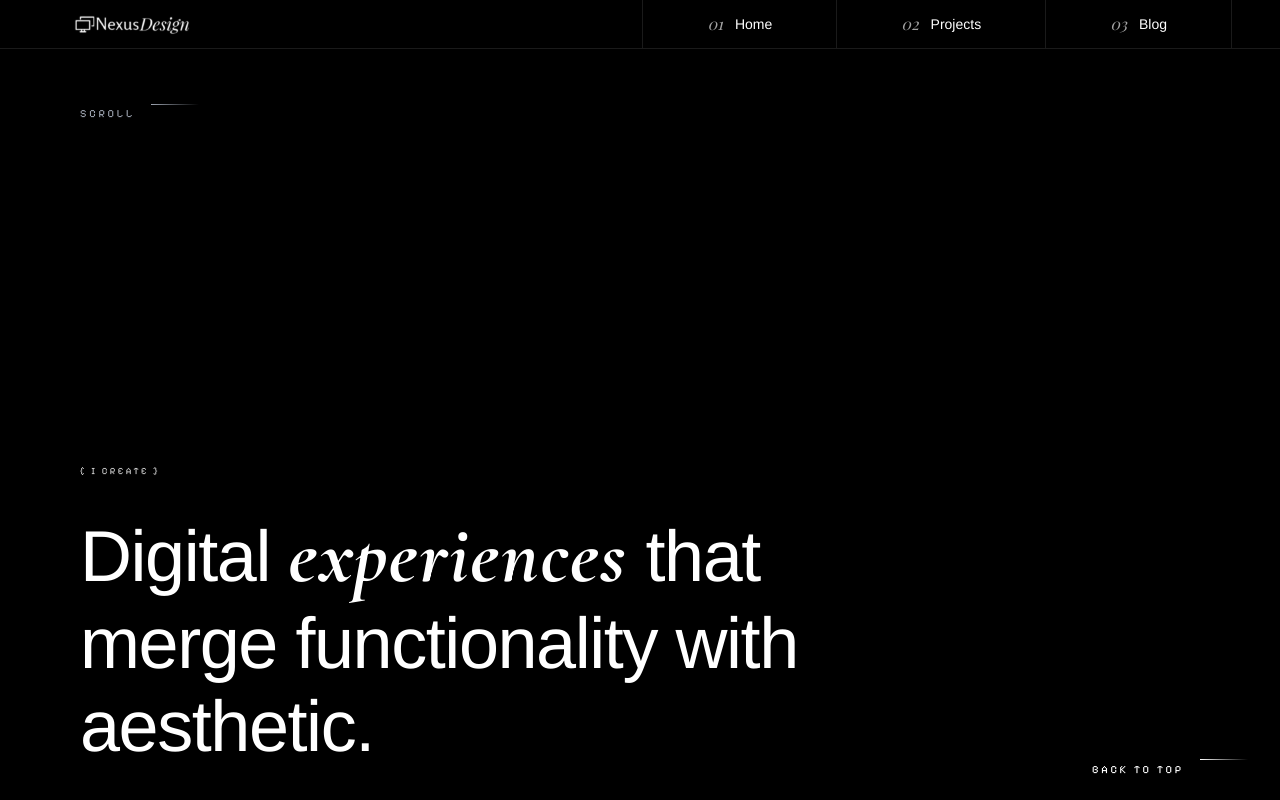
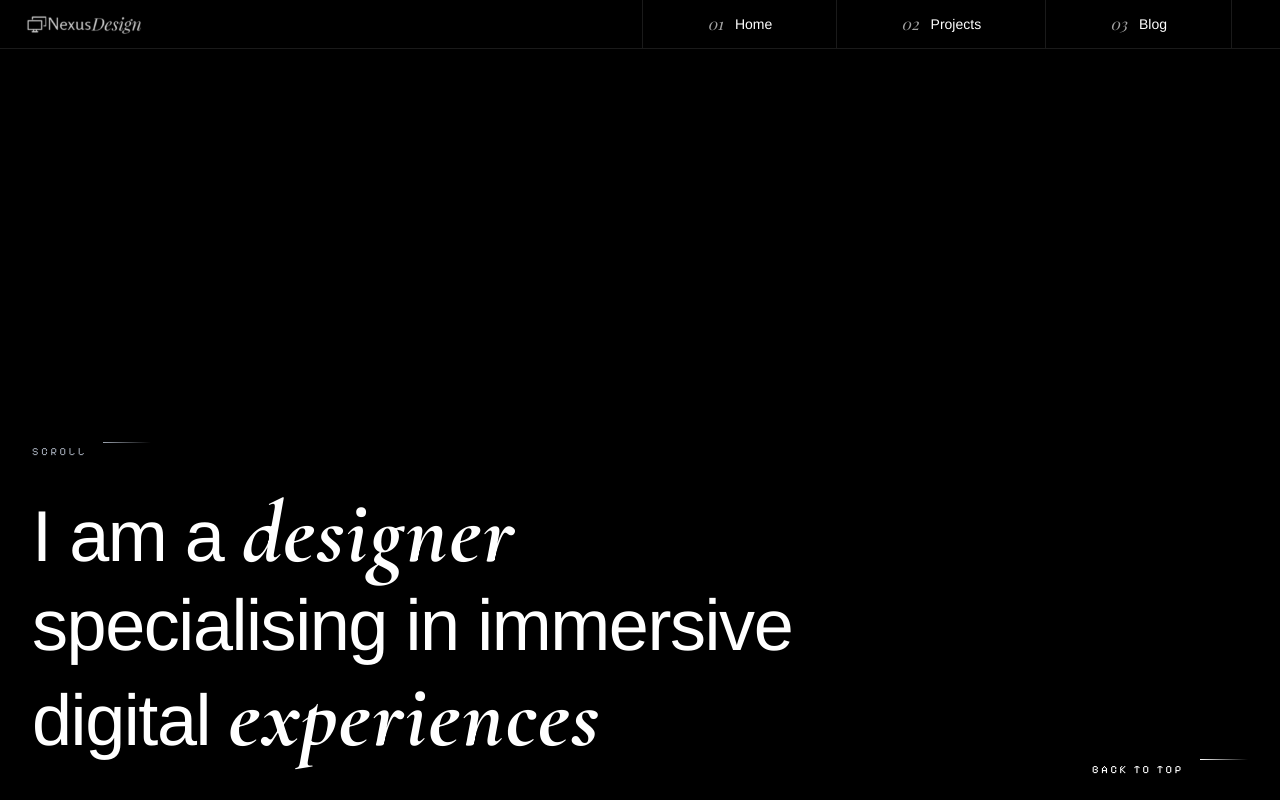
Before and after one commit to raunnnak/portfolio, a React (Vite) app: page / in a window 1280 px wide. Shown: the top 800 px of the page. Built offline with nearby package versions, Linux system fonts and the light colour scheme; a web font is replaced by a local one.

Commit message:
hero final layout

```diff
--- a/src/components/AboutIntro.jsx
+++ b/src/components/AboutIntro.jsx
@@ -293,8 +293,8 @@ const AboutIntro = () => {
 
             <div className="absolute top-1/2 left-1/2 -translate-x-1/2 -translate-y-1/2 w-full">
               <h2 className="text-[2.5rem] md:text-[3.5rem] lg:text-[4.5rem] font-[200] text-white/100 tracking-[-0.02em] leading-[1.15] text-center max-w-[100rem] mx-auto">
-                I pair strong <span className="font-['Cormorant'] italic font-[700] text-white text-[3rem] md:text-[4rem] lg:text-[5rem] tracking-[0.02em]">visual design</span> skills with a<br />
-                focus on <span className="font-['Cormorant'] italic font-[700] text-white text-[3rem] md:text-[4rem] lg:text-[5rem] tracking-[0.02em]">user-centered</span> design.
+                I pair curated <span className="font-['Cormorant'] italic font-[700] text-white text-[3rem] md:text-[4rem] lg:text-[5rem] tracking-[0.02em]">visual storytelling</span> with<br />
+                a focus on <span className="font-['Cormorant'] italic font-[700] text-white text-[3rem] md:text-[4rem] lg:text-[5rem] tracking-[0.02em]">user-centered</span> design.
               </h2>
             </div>
 
--- a/src/components/home/Hero.jsx
+++ b/src/components/home/Hero.jsx
@@ -17,8 +17,11 @@ const Hero = () => {
         </div>
       </div>
 
-      {/* Scroll indicator - Moved to top */}
-      <div className="absolute top-24 left-8 lg:left-12 z-20">
+      {/* Content Container */}
+      <div className="h-full w-full relative z-10 flex items-end">
+        <div className="w-full max-w-[100rem] mx-auto pr-8 lg:pr-12 pb-8">
+          {/* Main content */}
+          <div className="max-w-[65%] space-y-8">
             <div className="flex items-center gap-4">
               <motion.span
                 className="text-[11px] tracking-[0.25em] text-gray-400 uppercase font-['Pixelify_Sans'] font-[300] inline-block"
@@ -36,21 +39,10 @@ const Hero = () => {
               </motion.span>
               <div className="h-[1px] w-12 bg-gradient-to-r from-gray-400 to-transparent" />
             </div>
-      </div>
-
-      {/* Content Container */}
-      <div className="h-full w-full relative z-10 flex items-end">
-        <div className="w-full max-w-[100rem] mx-auto px-8 lg:px-12 pb-8">
-          {/* Main content */}
-          <div className="max-w-[65%] space-y-8">
-            <div className="flex items-center gap-1">
-              <span className="text-[0.6rem] tracking-[0.25em] text-white/80 uppercase font-['Pixelify_Sans']">
-                {"{"} I CREATE {"}"}
-              </span>
-            </div>
 
             <h1 className="text-[2.5rem] md:text-[3.5rem] lg:text-[4.5rem] font-[200] text-white/100 tracking-[-0.02em] leading-[1.15]">
-              Digital <span className="font-['Cormorant'] italic font-[700] text-white text-[3rem] md:text-[4rem] lg:text-[5rem] tracking-[0.02em]">experiences</span> that merge functionality with aesthetic.
+              I am a <span className="font-['Cormorant'] italic font-[700] text-white text-[3.5rem] md:text-[4.5rem] lg:text-[5.5rem] tracking-[0.02em]">designer</span> specialising
+              in immersive digital <span className="font-['Cormorant'] italic font-[700] text-white text-[3.5rem] md:text-[4.5rem] lg:text-[5.5rem] tracking-[0.02em]">experiences</span>
             </h1>
           </div>
         </div>
--- a/src/components/layout/Navigation.jsx
+++ b/src/components/layout/Navigation.jsx
@@ -61,7 +61,7 @@ const Navigation = () => {
 
   return (
     <nav className={`fixed top-0 left-0 right-0 z-50 bg-transparent border-b ${borderColor} w-screen transition-colors duration-300`}>
-      <div className="max-w-[120rem] mx-auto px-12">
+      <div className="max-w-[120rem] mx-auto pr-12">
         <div className="flex justify-between items-center h-12">
           {/* Logo */}
           <Link
@@ -166,7 +166,7 @@ const Navigation = () => {
                   <Link
                     key={item.number}
                     to={item.path}
-                    className="flex items-center space-x-3 py-3 px-12 relative"
+                    className="flex items-center space-x-3 py-3 pl-0 relative"
                     onClick={() => setIsOpen(false)}
                   >
                     <span className="font-serif italic text-base text-neutral-400">{item.number}</span>
```
Lines whose indentation alone changed are shown as unchanged.
